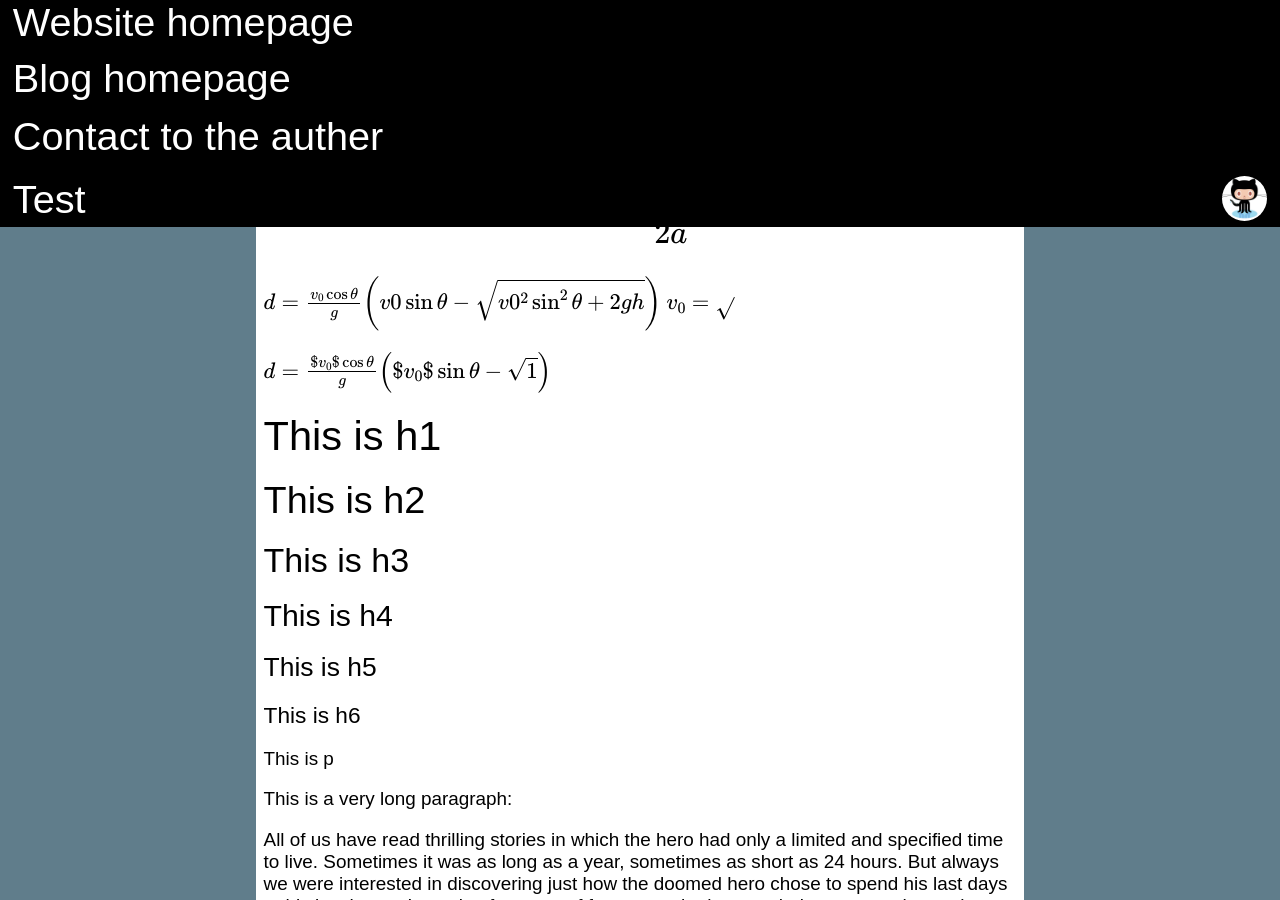
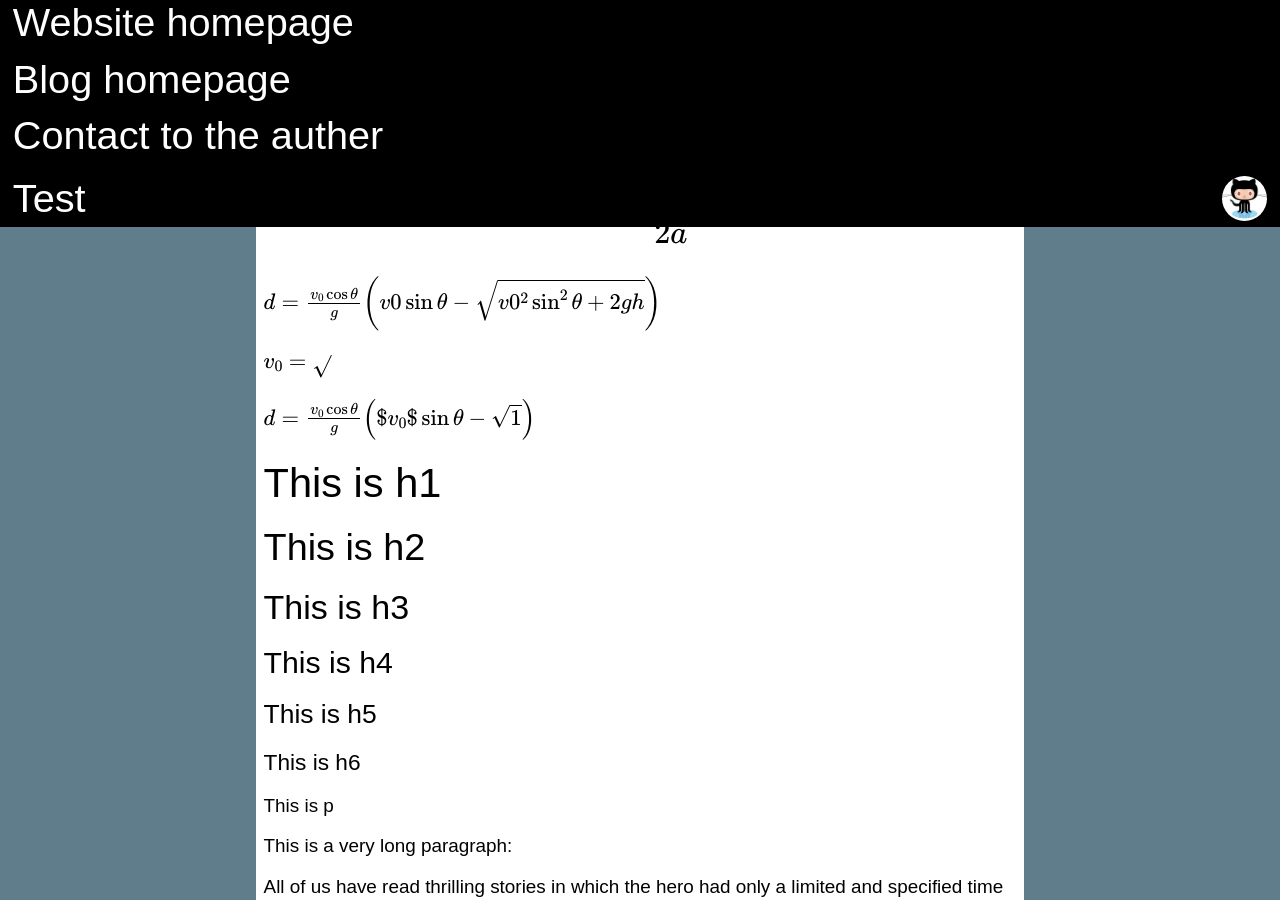
Before and after one commit to wenyuzhao/wenyuzhao.github.io, a Jekyll site: the page built from _posts/2015-01-03-02-07-test.md, in a window 1280 px wide and 900 px high. Built offline with Jekyll 4.4.1, drawn with Linux system fonts in a browser that asks for light colours; Markdown is read by kramdown in place of the engine named in the settings; formulas are drawn with MathJax 3; comment, search, counter and statistics services are not loaded.

```diff
--- a/_posts/2015-01-03-02-07-test.md
+++ b/_posts/2015-01-03-02-07-test.md
@@ -10,9 +10,10 @@ add a formula:
 $$x=\frac{-b\pm\sqrt{b^2-4ac}}{2a}$$
 
 \\(d=\frac{v_0\cos{\theta}}{g}\left(v0\sin{\theta}-\sqrt{v0^2\sin^2{\theta}+2gh}\right)\\)
+
 \\(v_0=\sqrt{}\\)
 
-\\(d=\frac{$v_0$\cos{\theta}}{g}\left($v_0$\sin{\theta}-\sqrt{1}\right)\\)
+\\(d=\frac{v_0\cos{\theta}}{g}\left($v_{0}$\sin{\theta}-\sqrt{1}\right)\\)
 
 #This is h1
 ##This is h2
```
